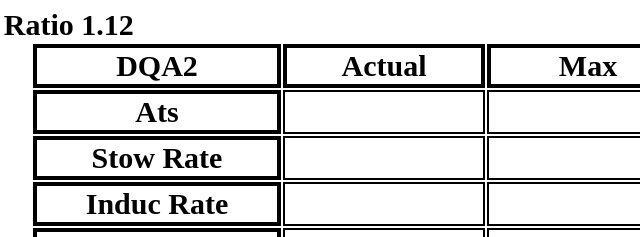
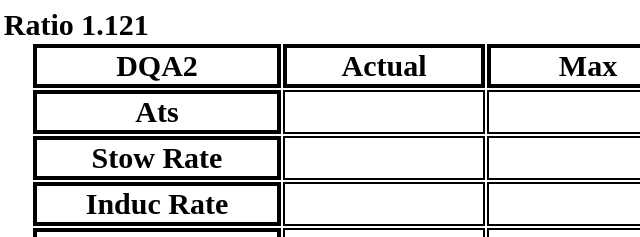
Before and after one commit to AntonioMaestreGarrido/Flow-Rate, a plain HTML site: page index.html in a window 1280 px wide. Shown: the top 237 px of the page, 75-715 px from the left. Drawn offline with Linux system fonts and the light colour scheme.

Commit message:
minor test

```diff
--- a/index.html
+++ b/index.html
@@ -9,7 +9,7 @@
     <link rel="stylesheet" href="./styles.css" />
   </head>
   <body>
-    <h1>Flow Ratio 1.12</h1>
+    <h1>Flow Ratio 1.121</h1>
     <table >
       <tr>
         <th>DQA2 </th>
```
